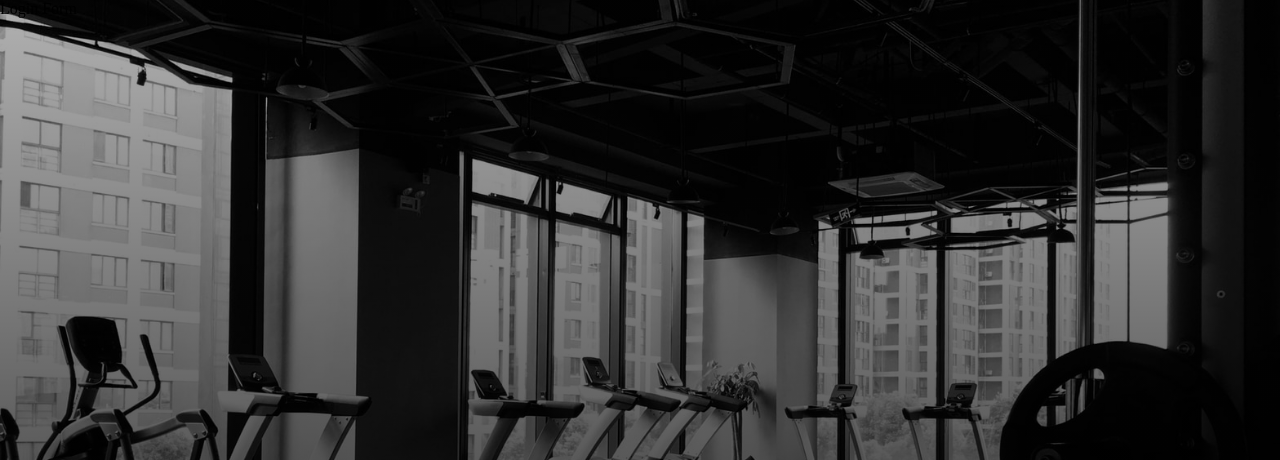
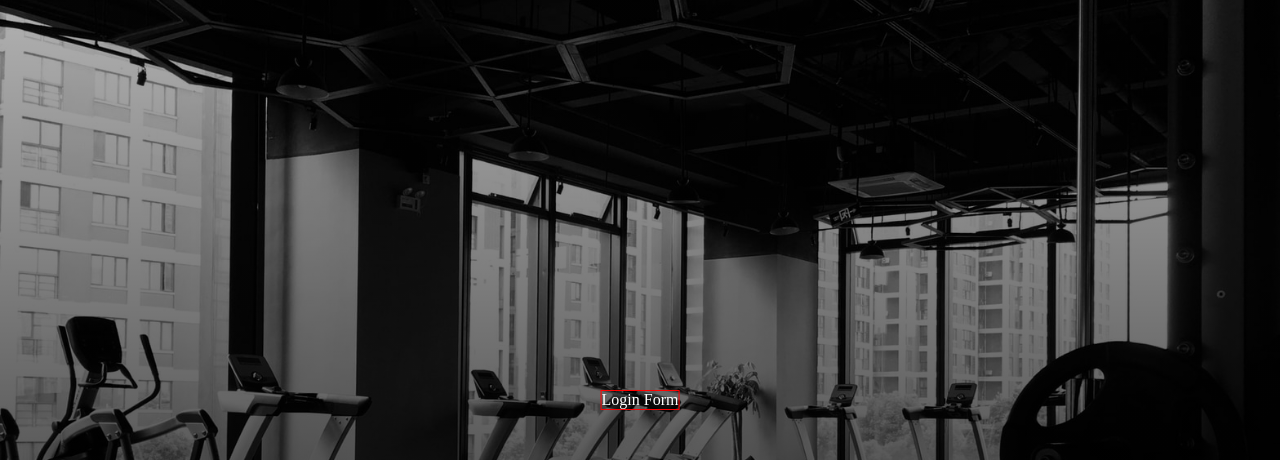
Before and after one commit to surajverma2587/virtual-workout, a plain HTML site: page index.html in a window 1280 px wide. Shown: the top 460 px of the page. Drawn offline with Linux system fonts and the light colour scheme.

Commit message:
center login div to page

```diff
--- a/assets/css/style.css
+++ b/assets/css/style.css
@@ -12,7 +12,14 @@ body {
   height: 100vh;
   background-size: cover;
   background-position: center;
+  position: relative;
 }
 
 .login-form {
+  color: white;
+  border: 1px solid red;
+  position: absolute;
+  top: 50%;
+  left: 50%;
+  transform: translate(-50%, -50%);
 }
```
